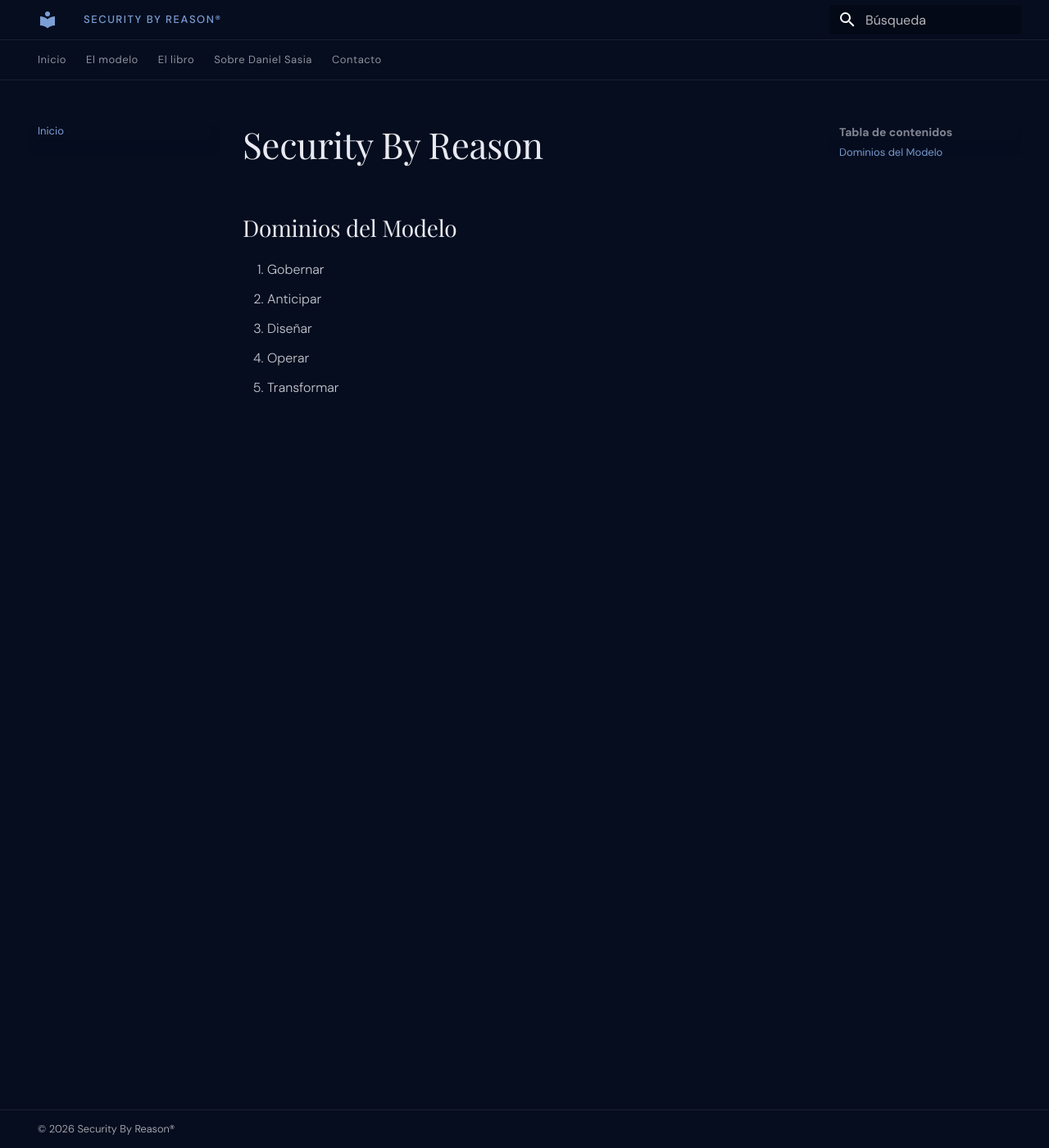
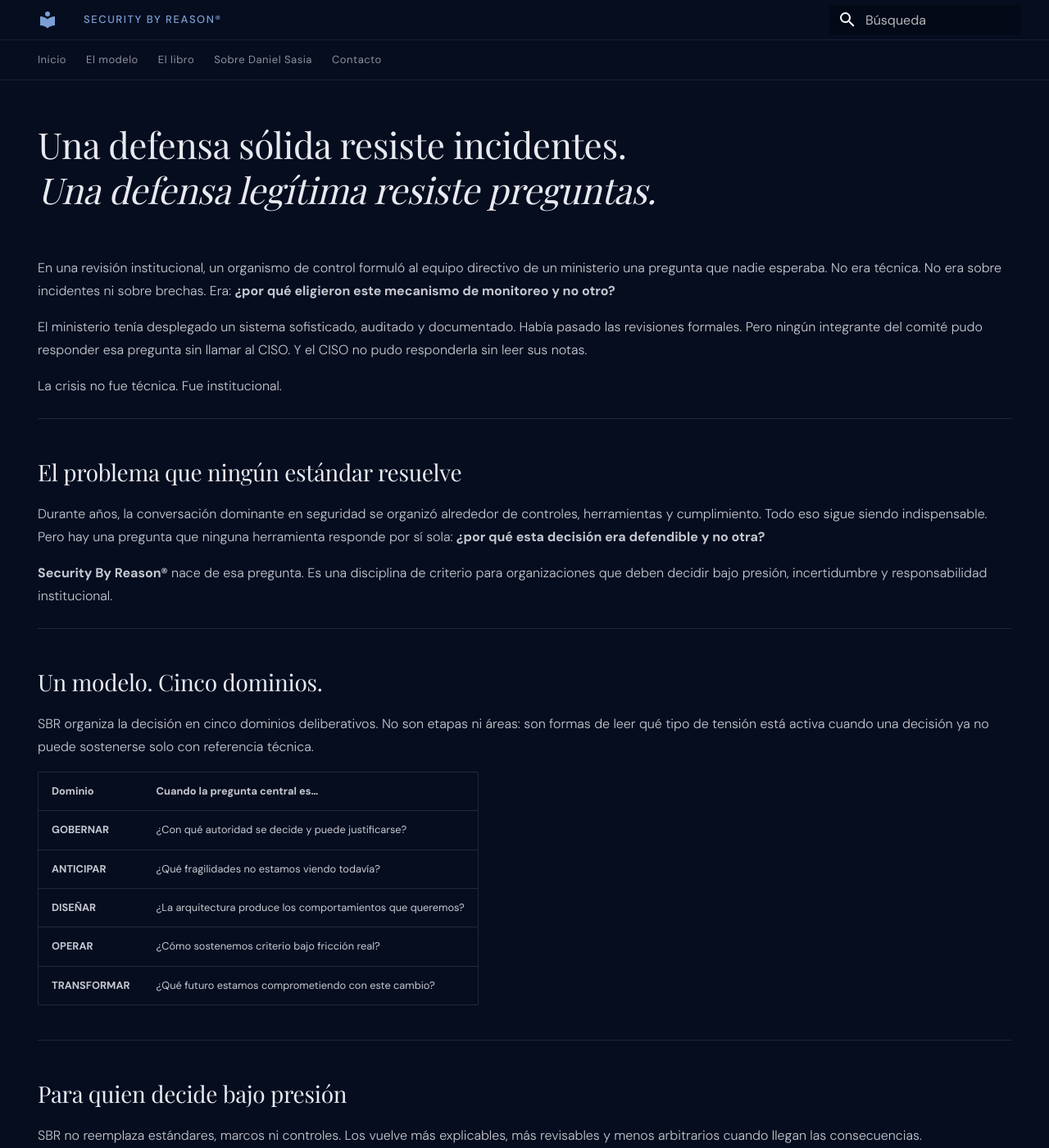
Before and after one commit to danielsasia/sbr-site, an MkDocs documentation site: the page built from docs/index.md, in a window 1280 px wide and 1400 px high. Shown: the whole window at 82% size. Built offline with MkDocs 1.6.1 and Material for MkDocs 9.7.7, drawn with Linux system fonts in a browser that asks for light colours; some web fonts are replaced; some of the changed text lies outside the part shown.

Commit message:
Update index.md

```diff
--- a/docs/index.md
+++ b/docs/index.md
@@ -1,9 +1,50 @@
-# Security By Reason
+---
+hide:
+  - navigation
+  - toc
+---
 
+# Una defensa sólida resiste incidentes.<br>*Una defensa legítima resiste preguntas.*
 
-## Dominios del Modelo
-1. Gobernar
-2. Anticipar
-3. Diseñar
-4. Operar
-5. Transformar
+En una revisión institucional, un organismo de control formuló al equipo directivo de un ministerio una pregunta que nadie esperaba. No era técnica. No era sobre incidentes ni sobre brechas. Era: **¿por qué eligieron este mecanismo de monitoreo y no otro?**
+
+El ministerio tenía desplegado un sistema sofisticado, auditado y documentado. Había pasado las revisiones formales. Pero ningún integrante del comité pudo responder esa pregunta sin llamar al CISO. Y el CISO no pudo responderla sin leer sus notas.
+
+La crisis no fue técnica. Fue institucional.
+
+---
+
+## El problema que ningún estándar resuelve
+
+Durante años, la conversación dominante en seguridad se organizó alrededor de controles, herramientas y cumplimiento. Todo eso sigue siendo indispensable. Pero hay una pregunta que ninguna herramienta responde por sí sola: **¿por qué esta decisión era defendible y no otra?**
+
+**Security By Reason®** nace de esa pregunta. Es una disciplina de criterio para organizaciones que deben decidir bajo presión, incertidumbre y responsabilidad institucional.
+
+---
+
+## Un modelo. Cinco dominios.
+
+SBR organiza la decisión en cinco dominios deliberativos. No son etapas ni áreas: son formas de leer qué tipo de tensión está activa cuando una decisión ya no puede sostenerse solo con referencia técnica.
+
+| Dominio | Cuando la pregunta central es… |
+|---|---|
+| **GOBERNAR** | ¿Con qué autoridad se decide y puede justificarse? |
+| **ANTICIPAR** | ¿Qué fragilidades no estamos viendo todavía? |
+| **DISEÑAR** | ¿La arquitectura produce los comportamientos que queremos? |
+| **OPERAR** | ¿Cómo sostenemos criterio bajo fricción real? |
+| **TRANSFORMAR** | ¿Qué futuro estamos comprometiendo con este cambio? |
+
+---
+
+## Para quien decide bajo presión
+
+SBR no reemplaza estándares, marcos ni controles. Los vuelve más explicables, más revisables y menos arbitrarios cuando llegan las consecuencias.
+
+El modelo incluye una forma de clasificar decisiones, registrar criterio y sostener legitimidad institucional en el tiempo, sin depender solo de memoria individual ni de lenguaje retrospectivo.
+
+[Conocer Security By Reason® →](modelo/intro.md){ .md-button }
+[Descubrir el libro →](libro.md){ .md-button .md-button--primary }
+
+---
+
+*Una defensa digital falla de verdad cuando la institución ya no puede explicar, con claridad, por qué decidió así.*
```
